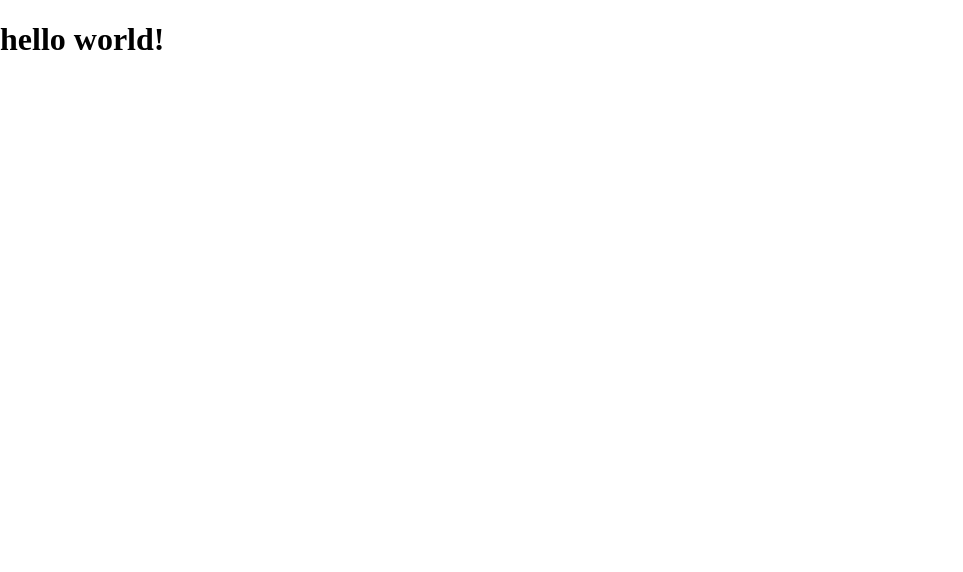
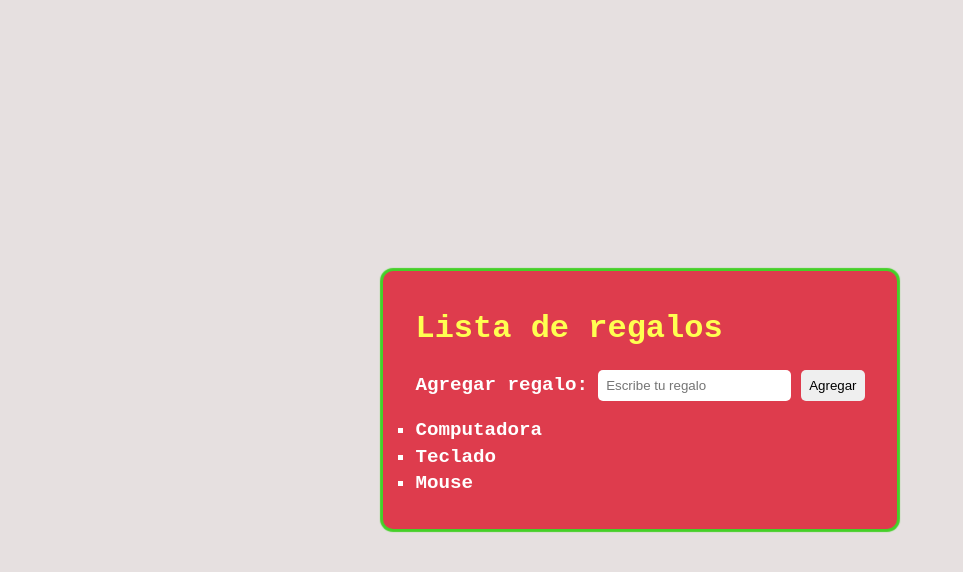
Before and after one commit to carlosqdev/Adviency, a React (Create React App) app: page / in a window 1280 px wide. Shown: the top 572 px of the page, without its empty margins (0-963 px from the left). Built offline with nearby package versions, Linux system fonts and the light colour scheme; the HTML template or start-up script is replaced by a standard one.

Commit message:
Advency Dia 3

```diff
--- a/src/App.tsx
+++ b/src/App.tsx
@@ -2,9 +2,50 @@ import React from 'react'
 import './styles.css'
 
 function App() {
+  const [list, setList] = React.useState([
+    {
+      id: 1,
+      element: 'Computadora'
+    },
+    {
+      id: 2,
+      element: 'Teclado'
+    },
+    {
+      id: 3,
+      element: 'Mouse'
+    }
+  ]);
+  const [item, setItem] = React.useState({
+    id: new Date().getTime() + 10,
+    element: ''
+  });
+
+  function handleSubmit(e: any) {
+    e.preventDefault();
+    setList([...list, item])
+  }
+
+  function handleChange(e: any) {
+    const { name, value } = e.currentTarget
+    setItem({ ...item, [name]: value })
+  }
+
   return (
-    <div>
-      <h1>hello world!</h1>
+    <div className='app'>
+      <section className='gift'>
+        <h1 className='gift-title'>Lista de regalos</h1>
+        <form className='gift-form' onSubmit={handleSubmit}>
+          <label className='gift-label' htmlFor="element">Agregar regalo:</label>
+          <input className='gift-input' value={item.element} name='element' id='element' onChange={handleChange} type="text" placeholder='Escribe tu regalo' />
+          <button className='gift-button' type="submit">Agregar</button>
+        </form>
+        <ul className='gift-list'>
+          {list?.map((item) => (
+            <li key={item.id} className='gift-list__item'>{item.element}</li>
+          ))}
+        </ul>
+      </section>
     </div>
   )
 }
--- a/src/styles.css
+++ b/src/styles.css
@@ -1,4 +1,67 @@
-body {
+* {
   padding: 0;
   margin: 0;
+  box-sizing: border-box;
 }
+
+body {
+  font-family: monospace;
+  font-size: 16px;
+}
+
+.app {
+  background-color: #e6e0e0;
+  display: flex;
+  min-height: 100vh;
+}
+
+.gift {
+  background-color: #de3c4d;
+  margin: auto;
+  padding: 2rem;
+  border-radius: 10px;
+  box-shadow: 0px 0px 1px 3px #45d029;
+}
+
+.gift-form {
+  margin: 1rem 0px;
+  display: flex;
+  gap: 10px;
+}
+
+.gift-label {
+  color: #ffffff;
+  font-size: 1.2rem;
+  font-weight: bold;
+  line-height: 1.6;
+}
+
+.gift-input {
+  padding: 5px 8px;
+  border-radius: 5px;
+  border: none;
+}
+
+.gift-button {
+  padding: 5px 8px;
+  border-radius: 5px;
+  border: none;
+}
+
+.gift-title {
+  font-weight: bold;
+  font-size: 2rem;
+  color: #ffff51;
+  line-height: 1.6;
+}
+
+.gift-list {
+  list-style: square;
+}
+
+.gift-list__item {
+  font-size: 1.2rem;
+  line-height: 1.4;
+  font-weight: 600;
+  color: #ffffff;
+}
```
